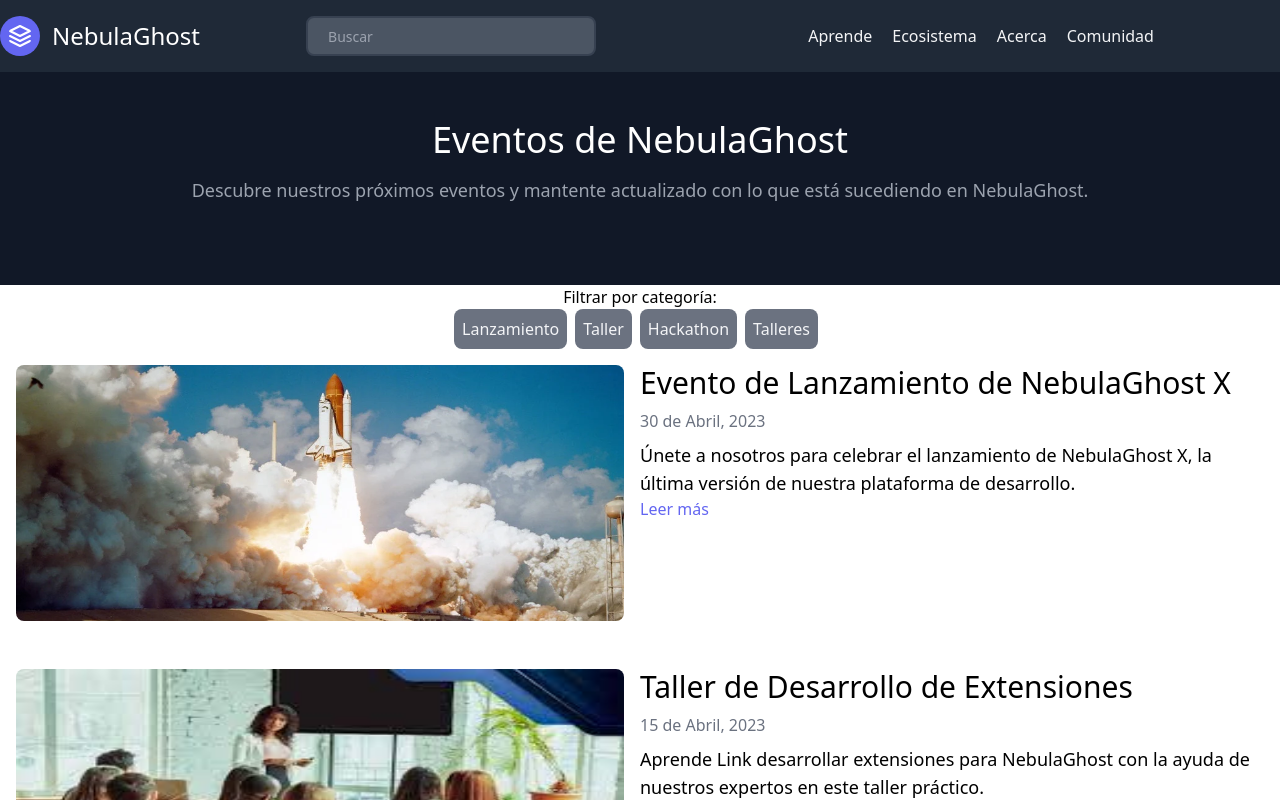
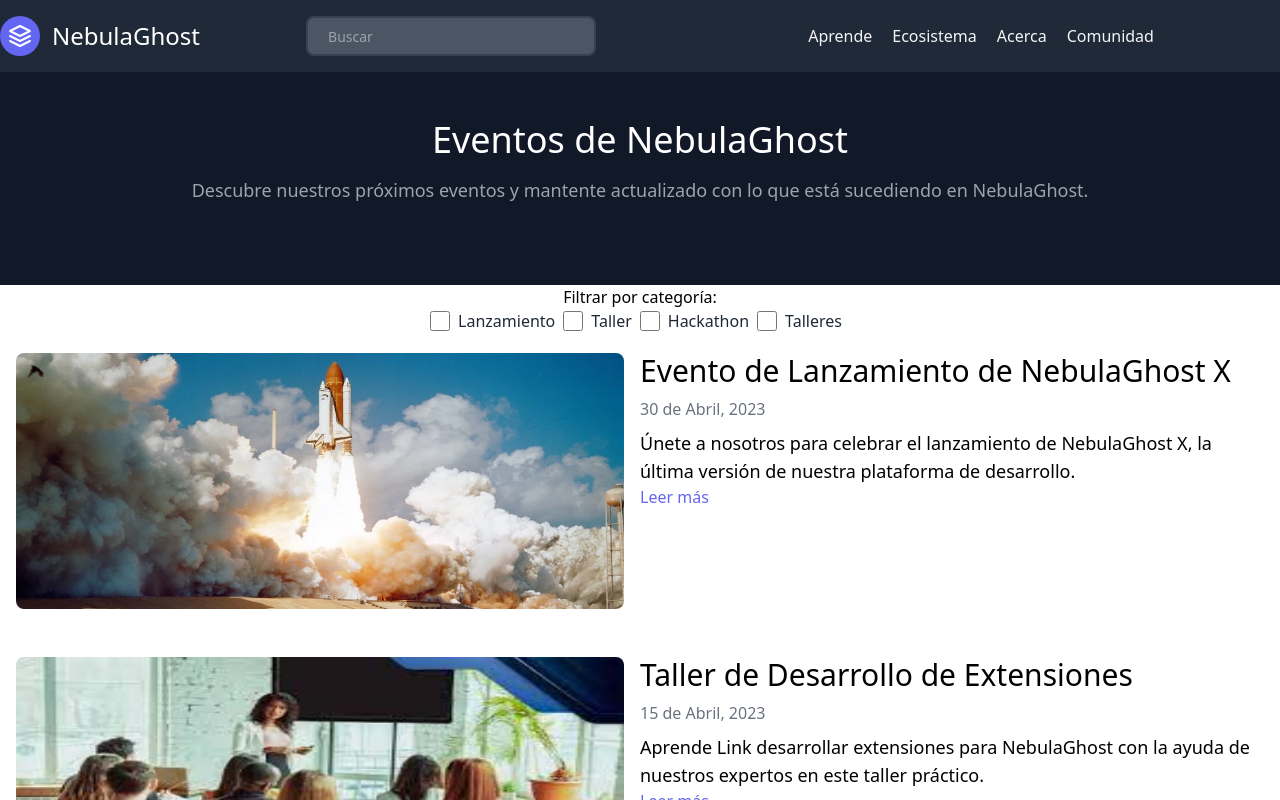
Before and after one commit to ICCOCUT/proyecto-interfaces, a Next.js app: page /eventos in a window 1280 px wide. Shown: the top 800 px of the page. Built offline with nearby package versions, Linux system fonts and the light colour scheme.

Commit message:
update events

```diff
--- a/src/pages/eventos.js
+++ b/src/pages/eventos.js
@@ -173,18 +173,19 @@ const Eventos = () => {
 			<div className='container mx-auto px-4'>
 				<div className='mb-4 text-center'>
 					<p>Filtrar por categoría:</p>
-					{categories.map(category => (
-						<button
-							key={category}
-							className={`mr-2 p-2 rounded-lg ${
-								selectedCategories.includes(category)
-									? 'bg-indigo-500 text-white'
-									: 'bg-gray-500 text-gray-100'
-							}`}
-							onClick={() => toggleCategory(category)}>
-							{category}
-						</button>
-					))}
+					<form>
+						{categories.map(category => (
+							<label key={category} className='mr-2 inline-flex items-center'>
+								<input
+									type='checkbox'
+									className='form-checkbox h-5 w-5 text-indigo-500 accent-green-300'
+									checked={selectedCategories.includes(category)}
+									onChange={() => toggleCategory(category)}
+								/>
+								<span className='ml-2 text-gray-800'>{category}</span>
+							</label>
+						))}
+					</form>
 				</div>
 
 				{eventosData
```
